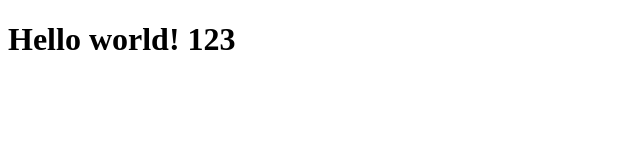
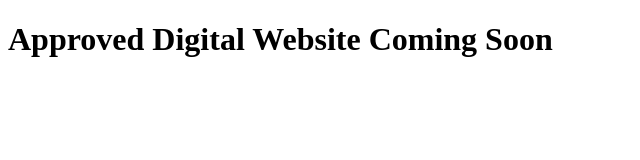
Before and after one commit to approvedio/approvedio.github.io, a plain HTML site: page index.html in a window 1280 px wide. Shown: the whole page, without its empty margins (0-640 px from the left). Drawn offline with Linux system fonts and the light colour scheme.

Commit message:
Build for production

```diff
--- a/index.html
+++ b/index.html
@@ -7,6 +7,6 @@
         <link rel="stylesheet" href="/css/main.css">
     </head>
     <body>
-        <h1>Hello world! 123</h1>
+        <h1>Approved Digital Website Coming Soon</h1>
     </body>
 </html>
```
